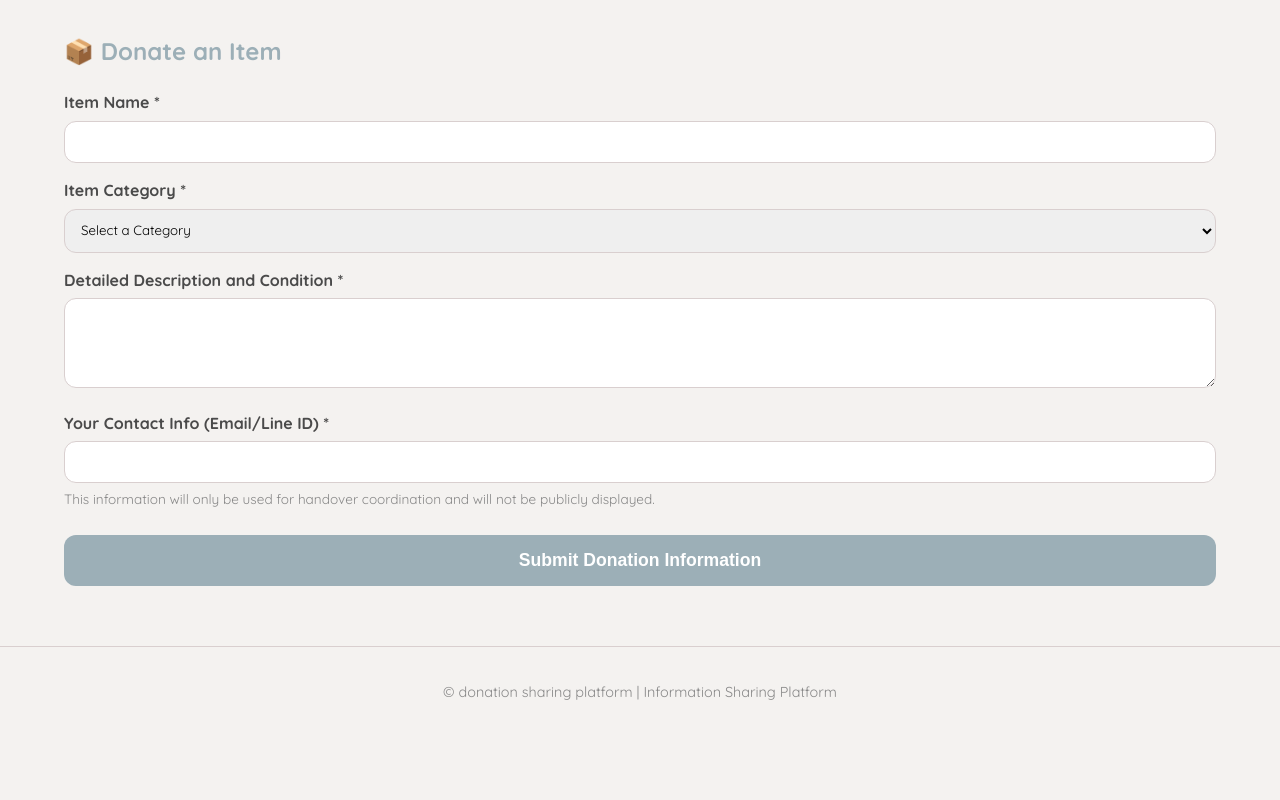
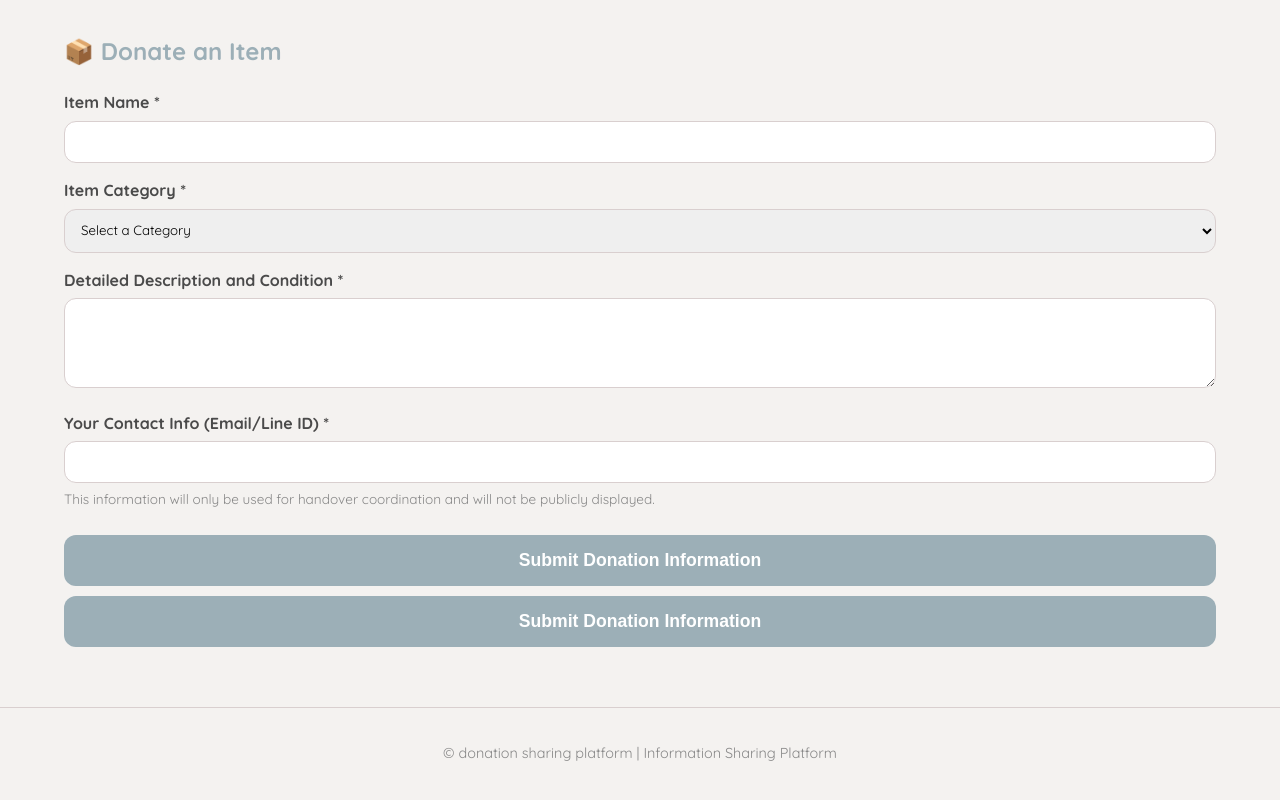
Before and after one commit to Evelynccd/Donation-, a plain HTML site: page index.html in a window 1280 px wide. Shown: the part 809-1609 px from the top of the page. Before the commit the page ends 1548 px from the top, so only its background shows below. Drawn offline with Linux system fonts and the light colour scheme.

Commit message:
Add donation form with Formspree integration

```diff
--- a/index.html
+++ b/index.html
@@ -63,6 +63,11 @@
 
                 <button type="submit">Submit Donation Information</button>
             </form>
+            <form action="<YOUR_FORMSPREE_ENDPOINT>" method="POST" class="donation-form">
+
+    <input type="hidden" name="_next" value="YOUR_GITHUB_PAGES_URL?submission=success" />
+    <button type="submit">Submit Donation Information</button>
+</form>
         </section>
 
     </main>
```
